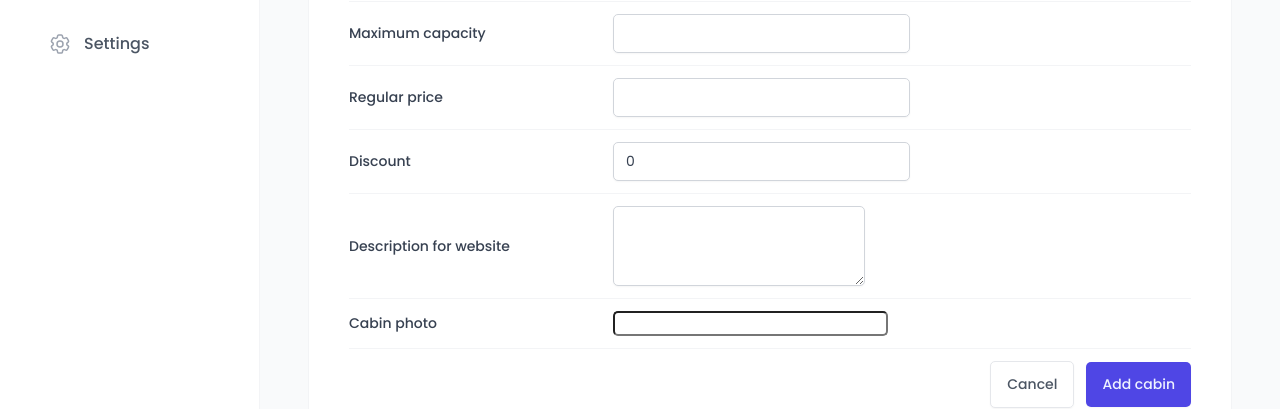
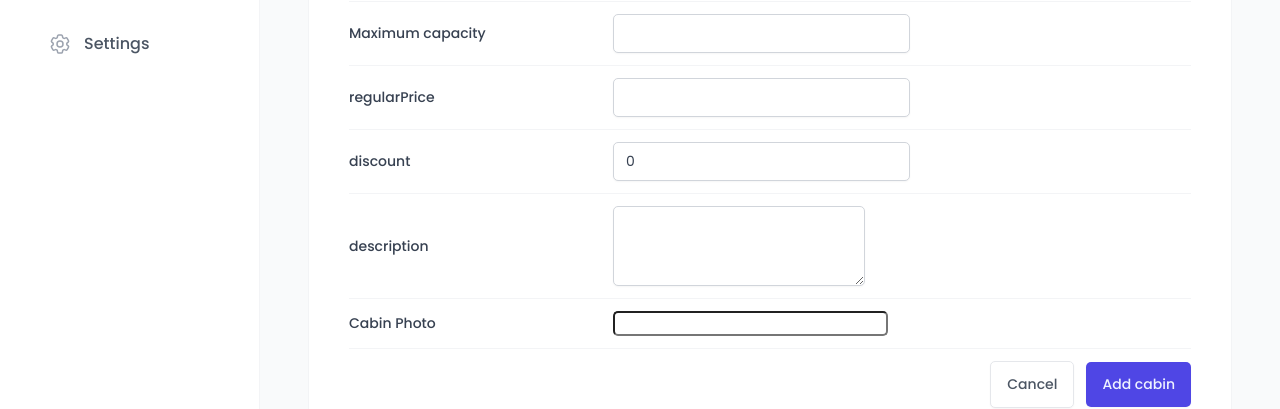
Before and after one commit to Shamilsharaf/The-Wild-Oasis-App, a React (Vite) app: page /cabins in a window 1280 px wide. Both pictures are taken after a click on the button "Add new cabin". Shown: the part 371-780 px from the top of the page. Built offline with nearby package versions, Linux system fonts and the light colour scheme; no server answers; the database is empty; a web font is replaced by a local one.

Commit message:
Handling errors

```diff
--- a/src/features/cabins/CreateCabinForm.jsx
+++ b/src/features/cabins/CreateCabinForm.jsx
@@ -9,8 +9,9 @@
 import { useMutation, useQueryClient } from "@tanstack/react-query";
 import toast from "react-hot-toast";
 import { createCabin } from "../../services/apiCabins";
+import FormRow from "../../ui/FormRow";
 
-const FormRow = styled.div`
+const FormRow2 = styled.div`
   display: grid;
   align-items: center;
   grid-template-columns: 24rem 1fr 1.2fr;
@@ -47,7 +48,9 @@
 `;
 
 function CreateCabinForm() {
-  const { register, handleSubmit, reset } = useForm();
+  const { register, handleSubmit, reset, getValues, formState } = useForm();
+  const { errors } = formState;
+  console.log(errors);
 
   const queryClient = useQueryClient();
 
@@ -66,45 +69,73 @@
     mutate(data);
   }
 
+  function onError(errors) {
+    // console.log(errors);
+  }
+
   return (
-    <Form onSubmit={handleSubmit(onSubmit)}>
-      <FormRow>
-        <Label htmlFor="name">Cabin name</Label>
-        <Input type="text" id="name"  {...register("name")} />
+    <Form onSubmit={handleSubmit(onSubmit, onError)}>
+      <FormRow label="Cabin name" error={errors?.name?.message}>
+        <Input type="text" id="name" disabled={isCreating} {...register("name",
+          {
+            required: "This field is required",
+          })}
+        />
+
       </FormRow>
 
-      <FormRow>
-        <Label htmlFor="maxCapacity">Maximum capacity</Label>
-        <Input type="number" id="maxCapacity" {...register("maxCapacity")} />
+      <FormRow label='Maximum capacity' error={errors?.maxCapacity?.message}>
+        {/* <Label htmlFor="maxCapacity">Maximum capacity</Label> */}
+        <Input type="number" id="maxCapacity" disabled={isCreating} {...register("maxCapacity",
+          {
+            required: "This field is required",
+            min: {
+              value: 1,
+              message: "Capacity should be at least 1",
+            },
+          })} />
+
+
       </FormRow>
 
-      <FormRow>
-        <Label htmlFor="regularPrice">Regular price</Label>
-        <Input type="number" id="regularPrice" {...register("regularPrice")} />
+      <FormRow label='regularPrice' error={errors?.regularPrice?.message}>
+        <Input type="number" id="regularPrice" disabled={isCreating} {...register("regularPrice",
+          {
+            required: "This field is required",
+            min: {
+              value: 1,
+              message: "Capacity should be at least 1",
+            },
+          })} />
       </FormRow>
 
-      <FormRow>
-        <Label htmlFor="discount">Discount</Label>
-        <Input type="number" id="discount" defaultValue={0} {...register("discount")} />
+      <FormRow label='discount' error={errors?.discount?.message}>
+        <Input type="number" id="discount" disabled={isCreating} defaultValue={0} {...register("discount",
+          {
+            required: "This field is required",
+            validate: (value) =>
+              value <= +getValues().regularPrice || "Discount should be less than regular price",
+          })} />
       </FormRow>
 
-      <FormRow>
-        <Label htmlFor="description">Description for website</Label>
-        <Textarea type="number" id="description" defaultValue="" {...register("description")} />
+      <FormRow label='description' error={errors?.description?.message}>
+        <Textarea type="number" id="description" disabled={isCreating} defaultValue="" {...register("description",
+          {
+            required: "This field is required",
+          })} />
       </FormRow>
 
-      <FormRow>
-        <Label htmlFor="image">Cabin photo</Label>
+      <FormRow label="Cabin Photo">
         <FileInput id="image" accept="image/*" />
       </FormRow>
 
-      <FormRow>
+      <FormRow2>
         {/* type is an HTML attribute! */}
         <Button variation="secondary" type="reset">
           Cancel
         </Button>
         <Button disabled={isCreating}>Add cabin</Button>
-      </FormRow>
+      </FormRow2>
     </Form>
   );
 }
--- a/src/ui/AppLayout.jsx
+++ b/src/ui/AppLayout.jsx
@@ -13,6 +13,7 @@
 const Main = styled.main`
     background-color: var(--color-grey-50);
     padding: 4rem 4.8rem 6.4rem;
+    overflow: scroll;
 `;
 
 const Container = styled.div`
--- /dev/null
+++ b/src/ui/FormRow.jsx
@@ -0,0 +1,42 @@
+import styled from "styled-components";
+
+function FormRow({ label, error, children }) {
+    return (
+        <StyledFormRow>
+            {label && <Label htmlFor={children.props.id}>{label}</Label>}
+            {children}
+            {error && <Error>{error}</Error>}
+        </StyledFormRow>
+    );
+}
+
+export default FormRow;
+
+const StyledFormRow = styled.div`
+  display: grid;
+  align-items: center;
+  grid-template-columns: 24rem 1fr 1.2fr;
+  gap: 2.4rem;
+  padding: 1.2rem 0;
+
+  &:first-child {
+    padding-top: 0;
+  }
+
+  &:last-child {
+    padding-bottom: 0;
+  }
+
+  &:not(:last-child) {
+    border-bottom: 1px solid var(--color-grey-100);
+  }
+`;
+
+const Label = styled.label`
+  font-weight: 500;
+`;
+
+const Error = styled.span`
+  font-size: 1.4rem;
+  color: var(--color-red-700);
+`;
```
